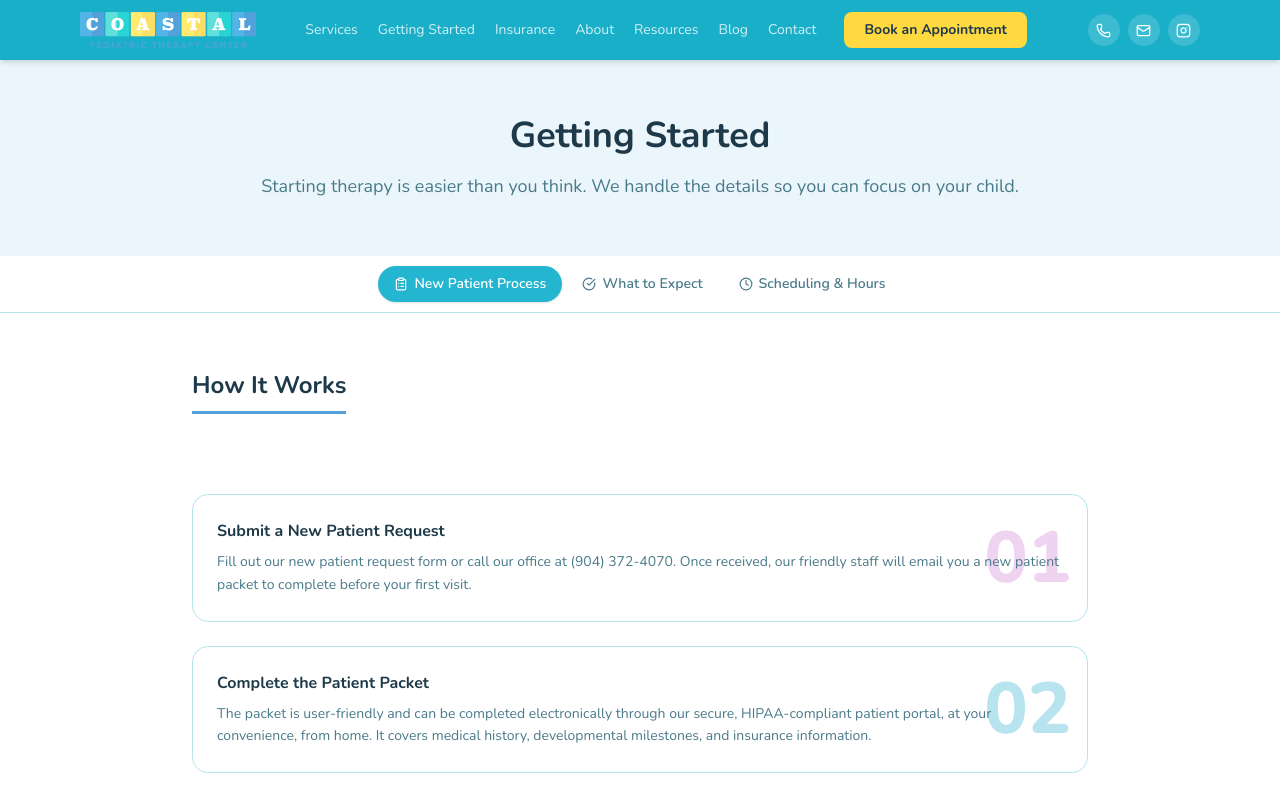
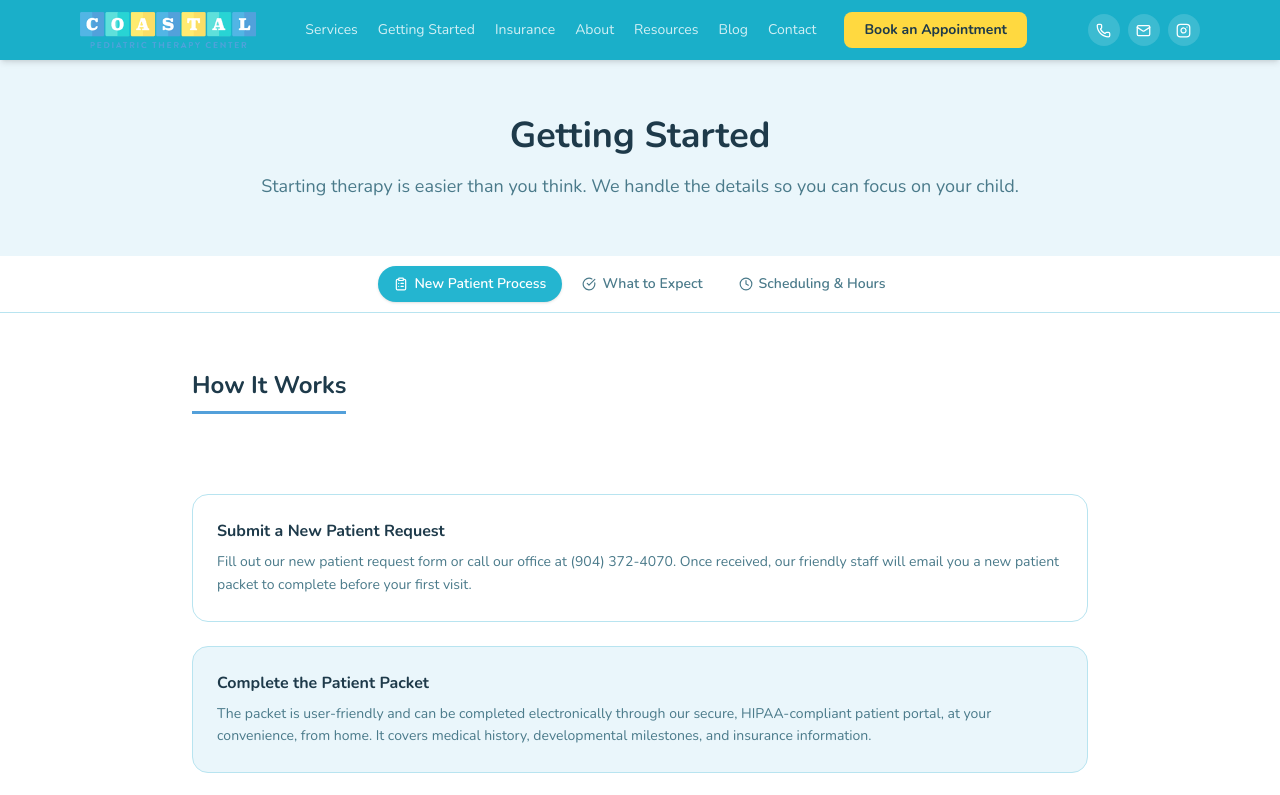
Before and after one commit to AppStudioPros/coastal-pediatric-therapy, a Next.js app: page /new-patient-request-form in a window 1280 px wide. Shown: the top 795 px of the page. Built offline with nearby package versions, Linux system fonts and the light colour scheme.

Commit message:
fix: remove numbers from steps, alternate white/light-blue shading

```diff
--- a/app/new-patient-request-form/page.tsx
+++ b/app/new-patient-request-form/page.tsx
@@ -93,13 +93,9 @@ export default function GettingStartedPage() {
               <h2 className="text-2xl font-bold text-[#1e3a4a] text-center mb-10 gold-underline">How It Works</h2>
             </AnimatedSection>
             <div className="space-y-6 mt-10">
-              {steps.map(({ number, title, desc }, si) => (
+              {steps.map(({ title, desc }, si) => (
                 <AnimatedSection key={title} delay={si * 0.1}>
-                  <div className="relative flex gap-6 items-start card-hover bg-white border border-[#B8E4F0] rounded-2xl p-6 overflow-hidden">
-                    {/* Decorative large number */}
-                    <span className={`absolute right-4 top-1/2 -translate-y-1/2 text-7xl font-black select-none pointer-events-none leading-none ${si % 2 === 0 ? 'text-[#AF29BE]/20' : 'text-[#B8E4F0]'}`}>
-                      {number}
-                    </span>
+                  <div className={`relative flex gap-6 items-start card-hover border border-[#B8E4F0] rounded-2xl p-6 overflow-hidden ${si % 2 === 0 ? 'bg-white' : 'bg-[#EAF6FB]'}`}>
                     <div className="relative z-10">
                       <h3 className="font-bold text-[#1e3a4a] mb-2">{title}</h3>
                       <p className="text-[#4a7a8a] text-sm leading-relaxed">{desc}</p>
```
